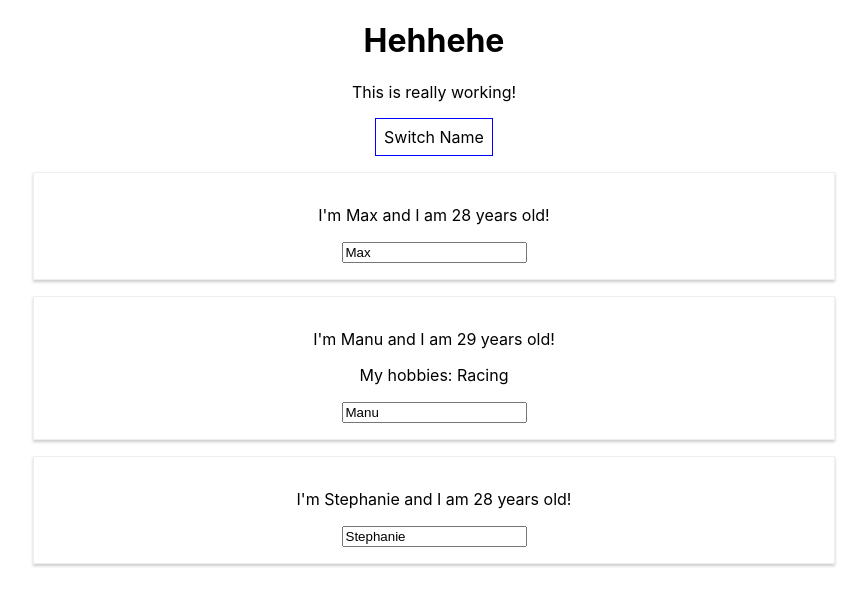
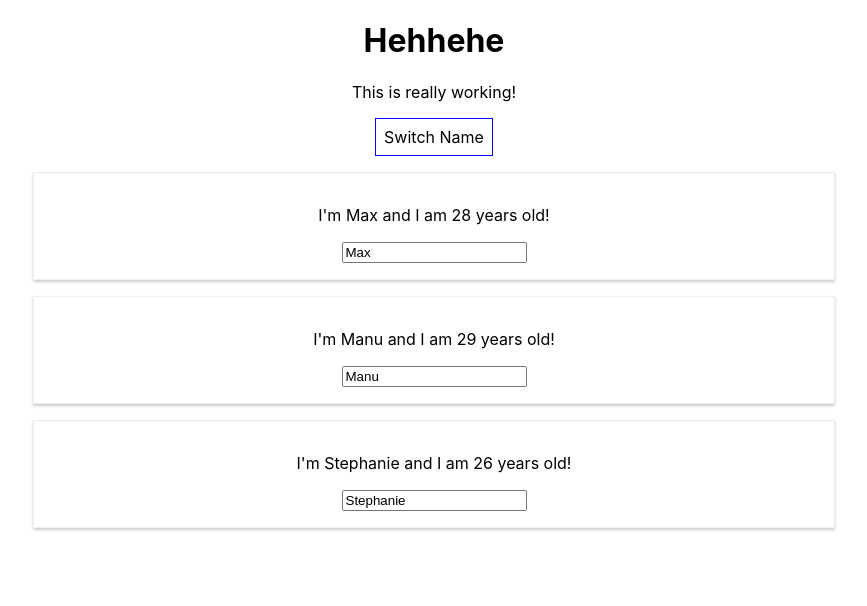
Before and after one commit to Edely/Learning-React, a React (Create React App) app in the folder react-complete-guide/: page / in a window 1280 px wide. Both pictures are taken after a click on the button "Switch Name". Shown: the top 606 px of the page, without its empty margins (206-1073 px from the left). Built offline with nearby package versions, Linux system fonts and the light colour scheme.

Commit message:
53 - Listing elements with map and arrow function

```diff
--- a/react-complete-guide/src/App.js
+++ b/react-complete-guide/src/App.js
@@ -37,7 +37,6 @@ class App extends Component {
   }
 
   togglePersonsHandler = () =>{
-    console.log('clicked');
     const doesShow = this.state.showPersons;
     this.setState({showPersons: !doesShow});
   }
@@ -57,17 +56,11 @@ class App extends Component {
     if(this.state.showPersons){
       persons = (
         <div>
-        <Person
-          name={this.state.persons[0].name}
-          age={this.state.persons[0].age}/>
-        <Person
-          name={this.state.persons[1].name}
-          age={this.state.persons[1].age}
-          click={this.switchNameHandler.bind(this, 'Martinália')}
-          changed={this.nameChangedHandler}>My hobbies: Racing </Person>
-        <Person
-          name={this.state.persons[2].name}
-          age={this.state.persons[0].age}/>
+          {this.state.persons.map(person => {
+            return <Person
+                    name={person.name}
+                    age={person.age}/>
+          })}
         </div>
       );
     }
```
